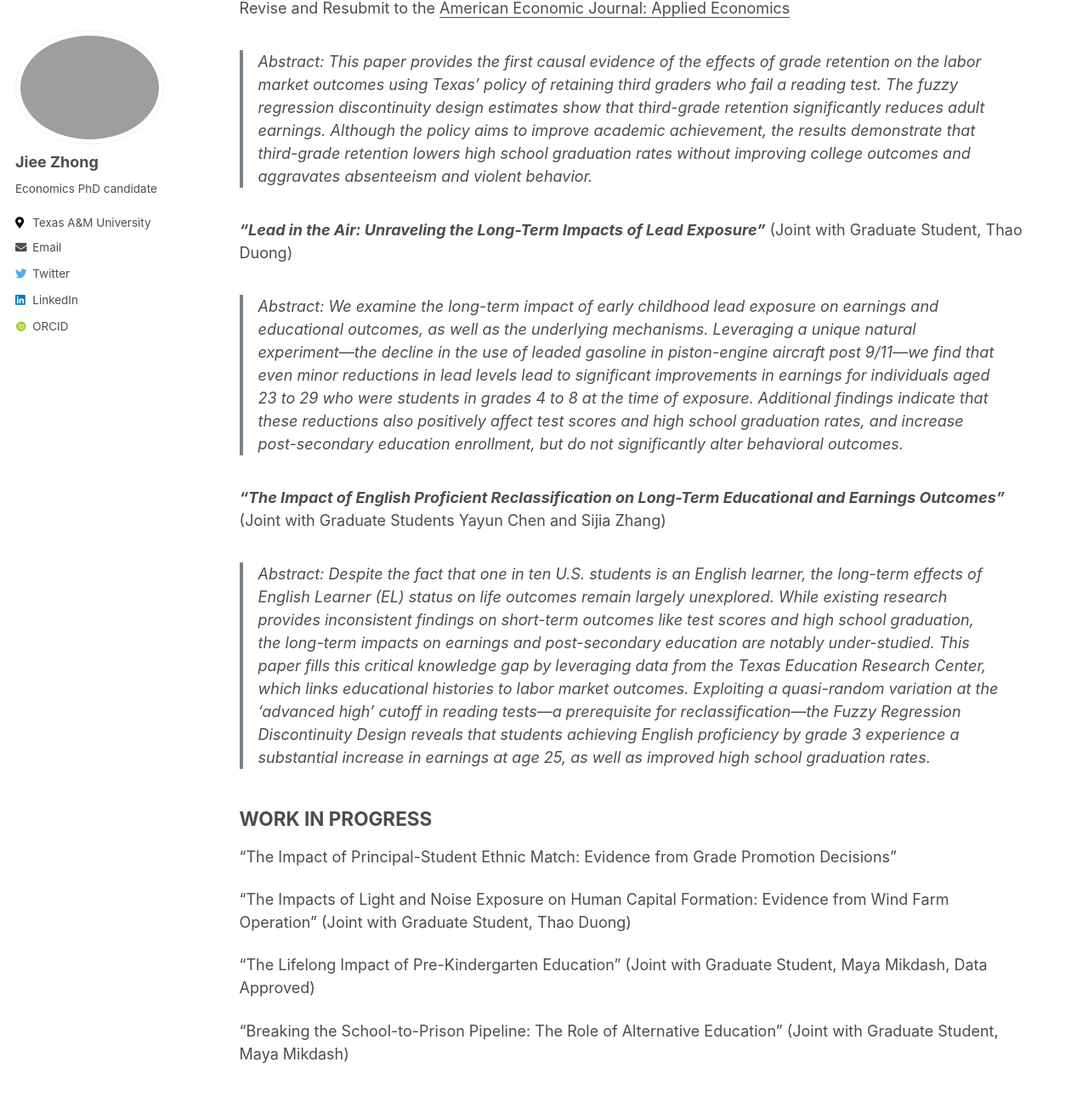
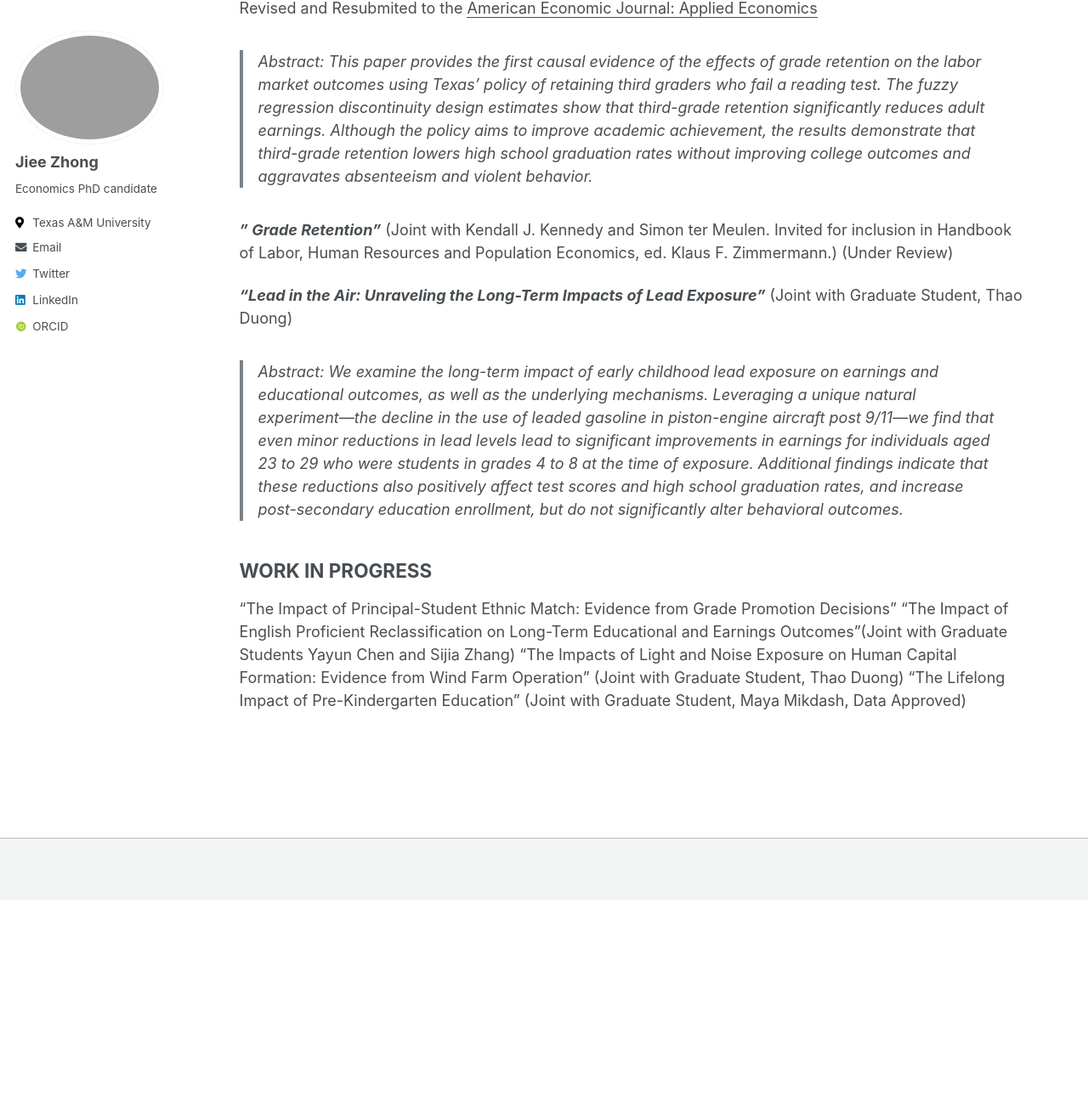
Before and after one commit to jieezhong/jieezhong.github.io, a Jekyll site: the page built from _pages/research.md, in a window 1280 px wide and 1400 px high, scrolled down 883 px. Shown: the top 1290 px of the window at 85% size. Built offline with Jekyll 4.4.1, drawn with Linux system fonts in a browser that asks for light colours; some web fonts are replaced; after the commit the page ends 1942 px from its top, so only the background shows below that.

Commit message:
Update research.md

```diff
--- a/_pages/research.md
+++ b/_pages/research.md
@@ -19,26 +19,21 @@ header:
 
 ***"Early Grade Retention Harms Adult Earnings" ([Job Market Paper](/files/pdf/JMP.pdf))***
 
-Revise and Resubmit to the <ins> American Economic Journal: Applied Economics </ins>
+Revised and Resubmited to the <ins> American Economic Journal: Applied Economics </ins>
 
 > Abstract: This paper provides the first causal evidence of the effects of grade retention on the labor market outcomes using Texas’ policy of retaining third graders who fail a reading test. The fuzzy regression discontinuity design estimates show that third-grade retention significantly reduces adult earnings. Although the policy aims to improve academic achievement, the results demonstrate that third-grade retention lowers high school graduation rates without improving college outcomes and aggravates absenteeism and violent behavior.
+
+***" Grade Retention"*** (Joint with Kendall J. Kennedy and Simon ter Meulen. Invited for inclusion in Handbook of Labor, Human Resources and Population Economics, ed. Klaus F. Zimmermann.) (Under Review)
 
 ***"Lead in the Air: Unraveling the Long-Term Impacts of Lead Exposure"*** (Joint with Graduate Student, Thao Duong)
 
 > Abstract: We examine the long-term impact of early childhood lead exposure on earnings and educational outcomes, as well as the underlying mechanisms. Leveraging a unique natural experiment—the decline in the use of leaded gasoline in piston-engine aircraft post 9/11—we find that even minor reductions in lead levels lead to significant improvements in earnings for individuals aged 23 to 29 who were students in grades 4 to 8 at the time of exposure. Additional findings indicate that these reductions also positively affect test scores and high school graduation rates, and increase post-secondary education enrollment, but do not significantly alter behavioral outcomes.
 
 
-***"The Impact of English Proficient Reclassification on Long-Term Educational and Earnings Outcomes"*** (Joint with Graduate Students Yayun Chen and Sijia Zhang)
-
-> Abstract: Despite the fact that one in ten U.S. students is an English learner, the long-term effects of English Learner (EL) status on life outcomes remain largely unexplored. While existing research provides inconsistent findings on short-term outcomes like test scores and high school graduation, the long-term impacts on earnings and post-secondary education are notably under-studied. This paper fills this critical knowledge gap by leveraging data from the Texas Education Research Center, which links educational histories to labor market outcomes. Exploiting a quasi-random variation at the 'advanced high' cutoff in reading tests—a prerequisite for reclassification—the Fuzzy Regression Discontinuity Design reveals that students achieving English proficiency by grade 3 experience a substantial increase in earnings at age 25, as well as improved high school graduation rates.
-
 
 ## WORK IN PROGRESS
 
 "The Impact of Principal-Student Ethnic Match: Evidence from Grade Promotion Decisions"
-
+"The Impact of English Proficient Reclassification on Long-Term Educational and Earnings Outcomes"(Joint with Graduate Students Yayun Chen and Sijia Zhang)
 "The Impacts of Light and Noise Exposure on Human Capital Formation: Evidence from Wind Farm Operation" (Joint with Graduate Student, Thao Duong)
-
 "The Lifelong Impact of Pre-Kindergarten Education" (Joint with Graduate Student, Maya Mikdash, Data Approved)
-
-"Breaking the School-to-Prison Pipeline: The Role of Alternative Education" (Joint with Graduate Student, Maya Mikdash)
```
